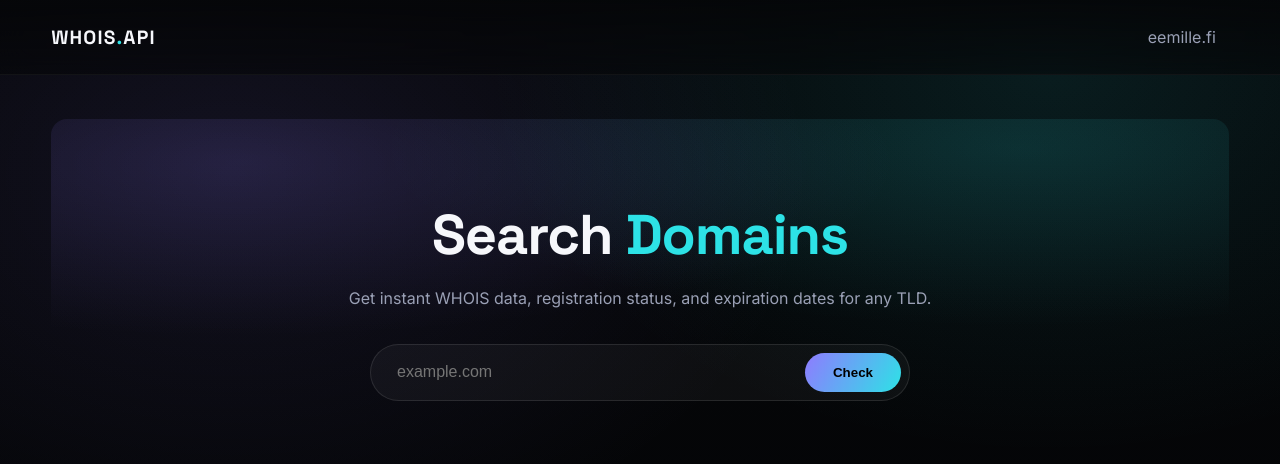
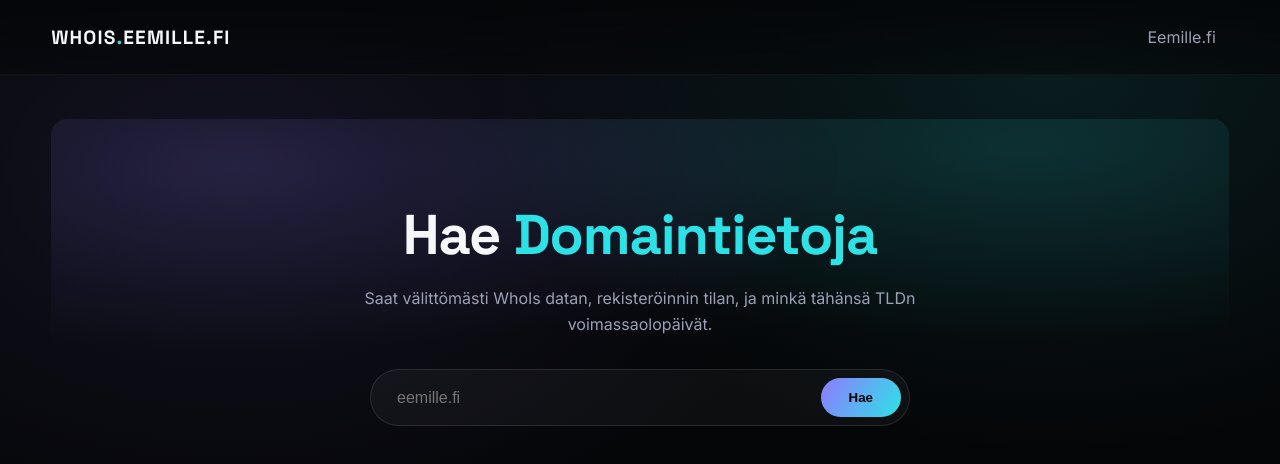
Before and after one commit to Eemi00/whois-frontend, a React (Vite) app: page / in a window 1280 px wide. Shown: the top 464 px of the page. Built offline with nearby package versions, Linux system fonts and the light colour scheme.

Commit message:
Changed the language to finnish

```diff
--- a/index.html
+++ b/index.html
@@ -4,7 +4,7 @@
     <meta charset="UTF-8" />
     <link rel="icon" type="icon" href="/favicon.ico" />
     <meta name="viewport" content="width=device-width, initial-scale=1.0" />
-    <title>whois</title>
+    <title>WhoIS - Eemille.fi</title>
   </head>
   <body>
     <div id="root"></div>
--- a/src/components/Hero/Hero.tsx
+++ b/src/components/Hero/Hero.tsx
@@ -9,10 +9,10 @@ export const Hero: React.FC<HeroProps> = ({ children }) => {
         <section className="hero">
             <div className="hero-bg"></div>
             <h1 className="hero-title">
-                Search <span className="hero-accent">Domains</span>
+                Hae <span className="hero-accent">Domaintietoja</span>
             </h1>
             <p className="hero-subtitle">
-                Get instant WHOIS data, registration status, and expiration dates for any TLD.
+                Saat välittömästi WhoIs datan, rekisteröinnin tilan, ja minkä tähänsä TLDn voimassaolopäivät.
             </p>
             {children}
         </section>
--- a/src/components/Navbar/Navbar.tsx
+++ b/src/components/Navbar/Navbar.tsx
@@ -6,11 +6,11 @@ export const Navbar: React.FC = () => {
         <nav className="nav">
             <div className="container nav-inner">
                 <div className="nav-logo">
-                    WHOIS<span>.</span>API
+                    WHOIS<span>.</span>EEMILLE.FI
                 </div>
                 <div className="nav-links">
                     <a href="https://eemille.fi" className="nav-link">
-                        eemille.fi
+                        Eemille.fi
                     </a>
                 </div>
             </div>
--- a/src/components/Result/Result.tsx
+++ b/src/components/Result/Result.tsx
@@ -21,9 +21,9 @@ export const Result: React.FC<ResultProps> = ({ data, domain }) => {
             <div className="result-container available-state">
                 <div className="project">
                     <h3 className="hero-title" style={{ fontSize: '2rem' }}>
-                        <span className="hero-accent">{domain}</span> is available!
+                        <span className="hero-accent">{domain}</span> on vapaana!
                     </h3>
-                    <p className="text-muted">This domain is currently not registered.</p>
+                    <p className="text-muted">Tämä domain ei ole tällä hetkellä rekisteröity.</p>
                 </div>
             </div>
         );
@@ -48,22 +48,22 @@ export const Result: React.FC<ResultProps> = ({ data, domain }) => {
             <div className="result-header">
                 <h2 className="section-title">{domain}</h2>
                 <div className={`status-pill ${status?.toLowerCase().includes('ok') ? 'active' : ''}`}>
-                    {status || 'Registered'}
+                    {status || 'Rekisteröity'}
                 </div>
             </div>
 
             {/* Meta Stats - Using your Hero Split style */}
             <div className="hero-split result-meta">
                 <div className="meta-item">
-                    <p className="meta-label">Created</p>
+                    <p className="meta-label">Rekisteröity</p>
                     <p className="meta-value">{created || 'N/A'}</p>
                 </div>
                 <div className="meta-item">
-                    <p className="meta-label">Expires</p>
+                    <p className="meta-label">Vanhenee</p>
                     <p className="meta-value" style={{ color: 'var(--accent-2)' }}>{expires || 'N/A'}</p>
                 </div>
                 <div className="meta-item">
-                    <p className="meta-label">Last Updated</p>
+                    <p className="meta-label">Viimeksi päivitetty</p>
                     <p className="meta-value">{updated || 'N/A'}</p>
                 </div>
             </div>
--- a/src/components/Search/Search.tsx
+++ b/src/components/Search/Search.tsx
@@ -13,7 +13,7 @@ export const Search: React.FC<SearchProps> = ({ value, onChange, onSearch, loadi
             <input
                 type="text"
                 className="search-input"
-                placeholder="example.com"
+                placeholder="eemille.fi"
                 value={value}
                 onChange={(e) => onChange(e.target.value)}
                 onKeyDown={(e) => e.key === 'Enter' && onSearch()}
@@ -23,7 +23,7 @@ export const Search: React.FC<SearchProps> = ({ value, onChange, onSearch, loadi
                 onClick={onSearch}
                 disabled={loading}
             >
-                {loading ? "Searching..." : "Check"}
+                {loading ? "Haetaan..." : "Hae"}
             </button>
         </div>
     )
```
Also changed, not shown: 1 other file (tests, documents, lock files or other folders).
